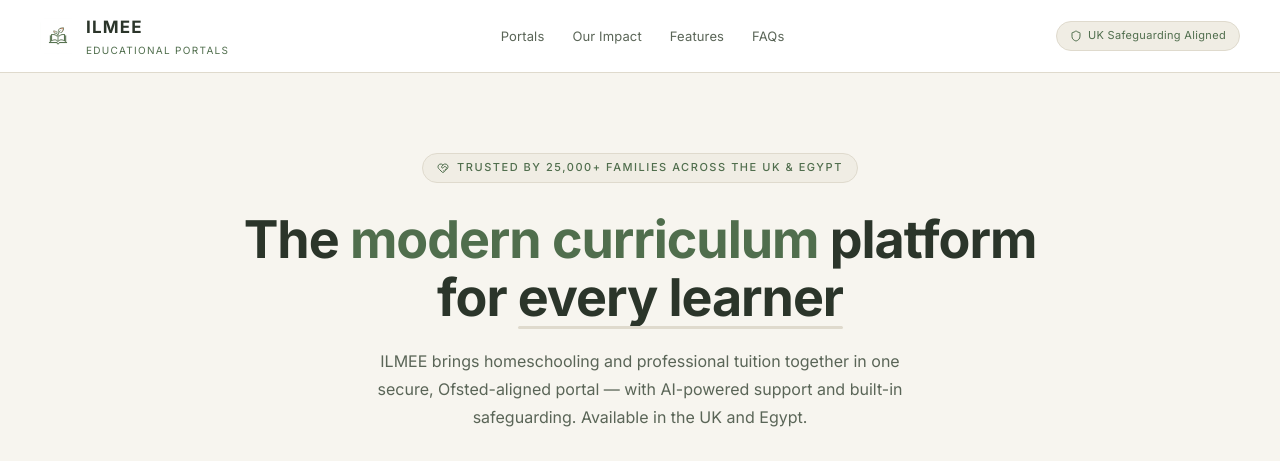
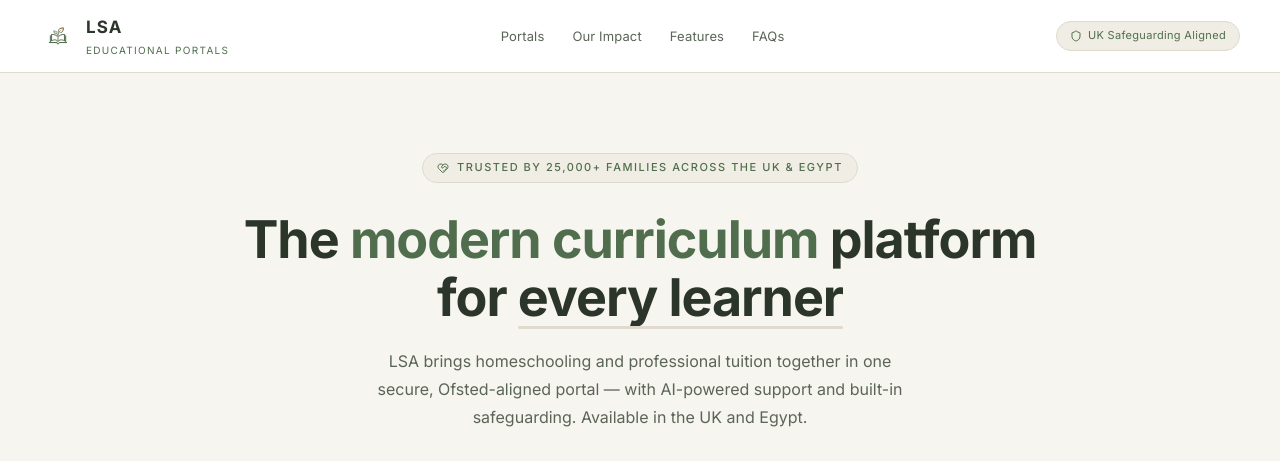
Before and after one commit to abdulahadkhan-10/-Hs-frontend, a React (Vite) app: page / in a window 1280 px wide. Shown: the top 461 px of the page. Built offline with nearby package versions, Linux system fonts and the light colour scheme.

Commit message:
Changed ILLEMA to LSA

```diff
--- a/src/components/Sidebar.tsx
+++ b/src/components/Sidebar.tsx
@@ -51,7 +51,7 @@
       <div className="brand-section" style={{ display: 'flex', alignItems: 'center', gap: '10px' }}>
         <img src="/ilmee_logo.png" alt="ILMEE Logo" style={{ width: '32px', height: '32px', borderRadius: '8px', objectFit: 'contain' }} />
         <div className="brand-title-group">
-          <span className="brand-name">ILMEE</span>
+          <span className="brand-name">LSA</span>
           <span className="brand-sub">AI-Powered<br/> Curriculum Portal</span>
         </div>
       </div>
--- a/src/pages/LandingPage.tsx
+++ b/src/pages/LandingPage.tsx
@@ -347,7 +347,7 @@
           <div className="ilm-nav-logo">
             <img src="/ilmee_logo.png" alt="ILMEE Logo" className="ilm-logo-img" style={{ width: '36px', height: '36px', borderRadius: '8px', objectFit: 'contain' }} />
             <div>
-              <span className="ilm-brand-name">ILMEE</span>
+              <span className="ilm-brand-name">LSA</span>
               <span className="ilm-brand-tag">Educational Portals</span>
             </div>
           </div>
@@ -376,7 +376,7 @@
             for <span className="h1-underline">every learner</span>
           </h1>
           <p className="ilm-hero-sub">
-            ILMEE brings homeschooling and professional tuition together in one secure,
+            LSA brings homeschooling and professional tuition together in one secure,
             Ofsted-aligned portal — with AI-powered support and built-in safeguarding.
             Available in the UK and Egypt.
           </p>
@@ -497,7 +497,7 @@
           <div className="ilm-testimony-card">
             <div className="ilm-stars">★★★★★</div>
             <p className="ilm-quote">
-              The ILMEE homeschooling dashboard has saved our family countless hours.
+              The LSA homeschooling dashboard has saved our family countless hours.
               We have instant access to lessons, can track progress in real-time, and
               download complete reports required by our local authority.
             </p>
@@ -543,7 +543,7 @@
           <h2>Ready to transform your educational experience?</h2>
           <p>
             Join thousands of schools, teachers, and students across the UK and Egypt
-            delivering high-quality, compliant tuition through ILMEE.
+            delivering high-quality, compliant tuition through LSA.
           </p>
           <div className="ilm-cta-bottom-btns">
             <button className="ilm-btn-gold" onClick={() => handleSelectPortal('/login-school')}>
@@ -559,7 +559,7 @@
         <footer className="ilm-footer">
           <div className="ilm-footer-top">
             <div>
-              <p className="ilm-footer-brand">ILMEE</p>
+              <p className="ilm-footer-brand">LSA</p>
               <p className="ilm-footer-about">
                 Structured learning, automated parent oversight, and pupil safeguarding
                 under the British National Curriculum framework — available in the UK and Egypt.
@@ -576,7 +576,7 @@
           </div>
           <div className="ilm-footer-bottom">
             <p className="ilm-footer-reg">Registered UK Organisation · DfE Aligned · Safeguarding Framework Compliant</p>
-            <p className="ilm-footer-copy">&copy; {new Date().getFullYear()} ILMEE Education. All rights reserved.</p>
+            <p className="ilm-footer-copy">&copy; {new Date().getFullYear()} LSA Education. All rights reserved.</p>
           </div>
         </footer>
 
--- a/src/pages/SafeguardingSubpages.tsx
+++ b/src/pages/SafeguardingSubpages.tsx
@@ -125,14 +125,14 @@
       <div className="card-widget">
         <h3 className="panel-title-text" style={{ marginBottom: '12px' }}>Safeguarding Policies & Standard Procedures</h3>
         <p style={{ fontSize: '0.82rem', color: '#475569', marginBottom: '20px' }}>
-          Download official documents outlining ILMEE's commitment to British National Safeguarding standards.
+          Download official documents outlining LSA's commitment to British National Safeguarding standards.
         </p>
 
         <div className="docs-download-grid">
           {[
             { title: 'Child Protection Policy 2026', size: '1.2 MB', desc: 'Core policies governing teacher, parent, and child safety compliance.' },
             { title: 'Online Safety & Digital Wellbeing', size: '940 KB', desc: 'Guidance on setting up parental controls and monitoring online class sessions.' },
-            { title: 'Tutor Code of Conduct', size: '580 KB', desc: 'Standard rules and verification procedures for all ILMEE curriculum tutors.' },
+            { title: 'Tutor Code of Conduct', size: '580 KB', desc: 'Standard rules and verification procedures for all LSA curriculum tutors.' },
             { title: 'GDPR & Child Data Privacy Policy', size: '1.5 MB', desc: 'How we store, process, and secure student profile data and logs.' }
           ].map((doc, idx) => (
             <div key={idx} className="doc-download-card" style={{ padding: '16px' }}>
--- a/src/pages/auth/ForgotPassword.tsx
+++ b/src/pages/auth/ForgotPassword.tsx
@@ -267,7 +267,7 @@
 
           <div className="forgot-brand">
             <div className="forgot-brand-mark">IL</div>
-            <span className="forgot-brand-name">ILMEE</span>
+            <span className="forgot-brand-name">LSA</span>
           </div>
 
           {isSuccess ? (
--- a/src/pages/auth/ResetPassword.tsx
+++ b/src/pages/auth/ResetPassword.tsx
@@ -286,7 +286,7 @@
         <div className="reset-card">
           <div className="reset-brand">
             <div className="reset-brand-mark">IL</div>
-            <span className="reset-brand-name">ILMEE</span>
+            <span className="reset-brand-name">LSA</span>
           </div>
 
           {isSuccess ? (
--- a/src/pages/auth/SafeguardLogin.tsx
+++ b/src/pages/auth/SafeguardLogin.tsx
@@ -186,7 +186,7 @@
 
           <div className="gd-brand">
             <img src="/ilmee_logo.png" alt="ILMEE Logo" style={{ width: '48px', height: '48px', borderRadius: '12px', objectFit: 'contain', marginBottom: '8px' }} />
-            <span className="gd-brand-name">ILMEE</span>
+            <span className="gd-brand-name">LSA</span>
             <span className="gd-brand-sub">Guard / Security Portal</span>
           </div>
 
--- a/src/pages/auth/SchoolLogin.tsx
+++ b/src/pages/auth/SchoolLogin.tsx
@@ -194,7 +194,6 @@
           <div className="sch-card">
             <div className="sch-brand">
               <img src="/ilmee_logo.png" alt="ILMEE Logo" style={{ width: '48px', height: '48px', borderRadius: '12px', objectFit: 'contain', marginBottom: '8px' }} />
-              <span className="sch-brand-name">ILMEE</span>
               <span className="sch-brand-sub">LSA Portal</span>
             </div>
 
@@ -301,7 +300,7 @@
               Manage teachers, track student progress, and monitor all safeguarding aspects seamlessly.
             </p>
             <p className="sch-right-attr">
-              <strong>ILMEE LSA Portal</strong> · For Institutions
+              <strong>LSA Portal</strong> · For Institutions
             </p>
           </div>
         </div>
--- a/src/pages/auth/SchoolRegistration.tsx
+++ b/src/pages/auth/SchoolRegistration.tsx
@@ -204,7 +204,7 @@
           <div className="sch-reg-card">
             <div className="sch-reg-brand">
               <img src="/ilmee_logo.png" alt="ILMEE Logo" style={{ width: '48px', height: '48px', borderRadius: '12px', objectFit: 'contain', marginBottom: '8px' }} />
-              <span className="sch-reg-brand-name">ILMEE</span>
+              <span className="sch-reg-brand-name">LSA</span>
             </div>
 
             <h2 className="sch-reg-heading">School Registration</h2>
--- a/src/pages/auth/StudentLogin.tsx
+++ b/src/pages/auth/StudentLogin.tsx
@@ -186,7 +186,6 @@
           <div className="stu-card">
             <div className="stu-brand">
               <img src="/ilmee_logo.png" alt="ILMEE Logo" style={{ width: '48px', height: '48px', borderRadius: '12px', objectFit: 'contain', marginBottom: '8px' }} />
-              <span className="stu-brand-name">ILMEE</span>
               <span className="stu-brand-sub">LSA Portal</span>
             </div>
 
@@ -286,7 +285,7 @@
               Join live classes, submit homework, and collaborate with your teachers.
             </p>
             <p className="stu-right-attr">
-              <strong>ILMEE Platform</strong> · For Students
+              <strong>LSA Platform</strong> · For Students
             </p>
           </div>
         </div>
--- a/src/pages/auth/SuperAdminLogin.tsx
+++ b/src/pages/auth/SuperAdminLogin.tsx
@@ -213,7 +213,7 @@
           <div className="sa-card">
             <div className="sa-brand">
               <img src="/ilmee_logo.png" alt="ILMEE Logo" style={{ width: '48px', height: '48px', borderRadius: '12px', objectFit: 'contain', marginBottom: '8px' }} />
-              <span className="sa-brand-name">ILMEE</span>
+              <span className="sa-brand-name">LSA</span>
               <span className="sa-brand-sub">Super Admin Portal</span>
             </div>
 
@@ -297,7 +297,7 @@
 
             <h3 className="sa-right-title">Platform Administration</h3>
             <p className="sa-right-desc">
-              Full platform control for authorised ILMEE administrators.
+              Full platform control for authorised LSA administrators.
               Manage users, portals, and system-wide configurations.
             </p>
 
--- a/src/pages/auth/TeacherLogin.tsx
+++ b/src/pages/auth/TeacherLogin.tsx
@@ -186,7 +186,6 @@
           <div className="tch-card">
             <div className="tch-brand">
               <img src="/ilmee_logo.png" alt="ILMEE Logo" style={{ width: '48px', height: '48px', borderRadius: '12px', objectFit: 'contain', marginBottom: '8px' }} />
-              <span className="tch-brand-name">ILMEE</span>
               <span className="tch-brand-sub">LSA Portal</span>
             </div>
 
@@ -283,7 +282,7 @@
             </div>
 
             <p className="tch-right-quote">
-              The ILMEE platform makes tracking student progress and setting assignments effortless.
+              The LSA platform makes tracking student progress and setting assignments effortless.
             </p>
             <p className="tch-right-attr">
               <strong>Sarah Jenkins</strong> · Mathematics Tutor
```
Also changed, not shown: index.html (+1 -1 lines).
